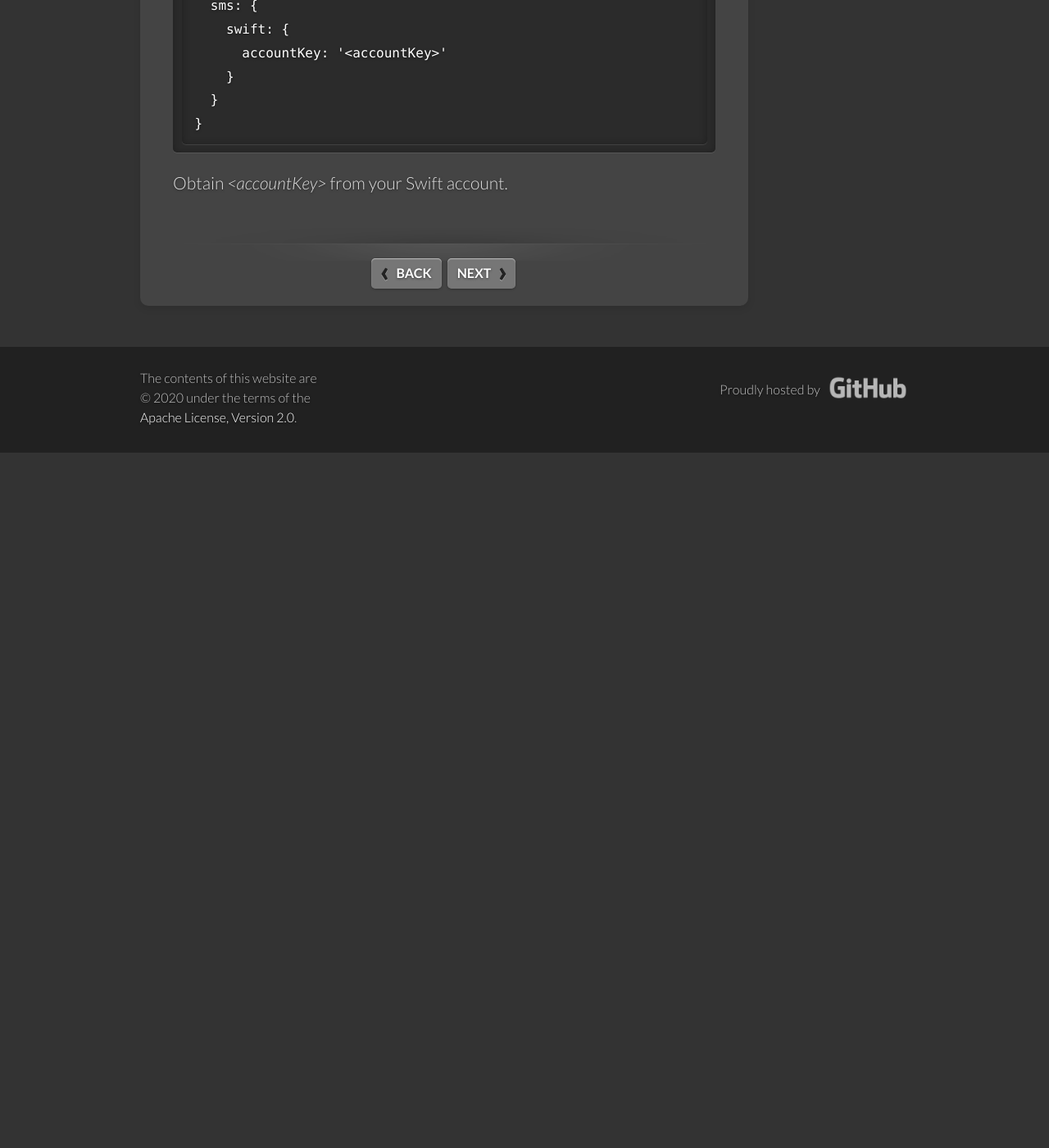
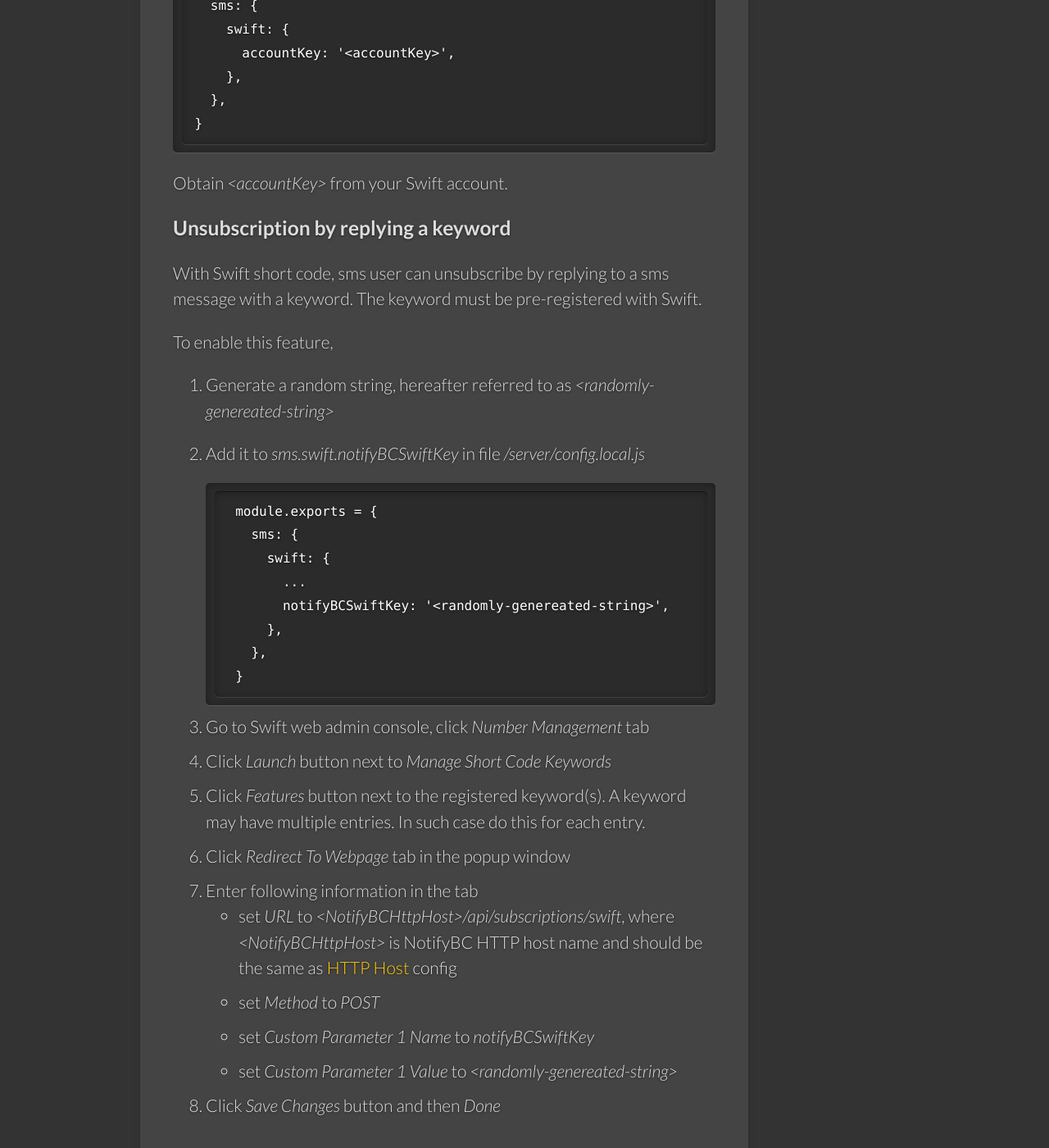
Before and after one commit to bcgov/MyGovBC-notification-server, a Jekyll site: the page built from docs/_docs/config-sms.md, in a window 1280 px wide and 1400 px high, scrolled down 1544 px. Shown: the whole window at 82% size. Built offline with Jekyll 4.4.1, drawn with Linux system fonts in a browser that asks for light colours; before the commit the page ends 2096 px from its top, so only the background shows below that.

Commit message:
updated docs

````diff
--- a/docs/_docs/config-sms.md
+++ b/docs/_docs/config-sms.md
@@ -4,12 +4,12 @@
 permalink: /docs/config-sms/
 ---
 
-*NotifyBC* depends on underlying SMS service providers to deliver SMS messages. The supported service providers are
+_NotifyBC_ depends on underlying SMS service providers to deliver SMS messages. The supported service providers are
 
- * [Twilio](https://twilio.com/) (default)
- * [Swift](https://www.swiftsmsgateway.com)
+- [Twilio](https://twilio.com/) (default)
+- [Swift](https://www.swiftsmsgateway.com)
 
-Only one service provider can be chosen per installation. To change service provider, add following *smsServiceProvider* config object to file */server/config.local.js*
+Only one service provider can be chosen per installation. To change service provider, add following _smsServiceProvider_ config object to file _/server/config.local.js_
 
 ```js
 module.exports = {
@@ -17,10 +17,12 @@
   smsServiceProvider: 'swift'
 }
 ```
+
 The rest configs are service provider specific. You should have an account with the chosen service provider before proceeding.
 
 ## Twilio
-Add *sms.twilio* config object to file */server/config.local.js*
+
+Add _sms.twilio_ config object to file _/server/config.local.js_
 
 ```js
 module.exports = {
@@ -28,23 +30,56 @@
     twilio: {
       accountSid: '<AccountSid>',
       authToken: '<AuthToken>',
-      fromNumber: '<FromNumber>'
-    }
-  }
+      fromNumber: '<FromNumber>',
+    },
+  },
 }
 ```
-Obtain *\<AccountSid\>*, *\<AuthToken\>* and *\<FromNumber\>* from your Twilio account.
+
+Obtain _\<AccountSid\>_, _\<AuthToken\>_ and _\<FromNumber\>_ from your Twilio account.
 
 ## Swift
-Add *sms.swift* config object to file */server/config.local.js*
+
+Add _sms.swift_ config object to file _/server/config.local.js_
 
 ```js
 module.exports = {
   sms: {
     swift: {
-      accountKey: '<accountKey>'
-    }
-  }
+      accountKey: '<accountKey>',
+    },
+  },
 }
 ```
-Obtain *\<accountKey\>* from your Swift account.
+
+Obtain _\<accountKey\>_ from your Swift account.
+
+### Unsubscription by replying a keyword
+
+With Swift short code, sms user can unsubscribe by replying to a sms message with a keyword. The keyword must be pre-registered with Swift.
+
+To enable this feature,
+
+1. Generate a random string, hereafter referred to as *\<randomly-genereated-string\>*
+2. Add it to _sms.swift.notifyBCSwiftKey_ in file _/server/config.local.js_
+
+   ```js
+    module.exports = {
+      sms: {
+        swift: {
+          ...
+          notifyBCSwiftKey: '<randomly-genereated-string>',
+        },
+      },
+    }
+   ```
+3. Go to Swift web admin console, click *Number Management* tab
+4. Click *Launch* button next to *Manage Short Code Keywords*
+5. Click *Features* button next to the registered keyword(s). A keyword may have multiple entries. In such case do this for each entry.
+6. Click *Redirect To Webpage* tab in the popup window
+7. Enter following information in the tab
+   * set *URL* to *\<NotifyBCHttpHost\>/api/subscriptions/swift*, where *\<NotifyBCHttpHost\>* is NotifyBC HTTP host name and should be the same as [HTTP Host](../config-httpHost/) config
+   * set *Method* to *POST*
+   * set *Custom Parameter 1 Name* to *notifyBCSwiftKey*
+   * set *Custom Parameter 1 Value* to *\<randomly-genereated-string\>*
+8. Click *Save Changes* button and then *Done*
````
Also changed, not shown: common/models/subscription.js (+6 -3 lines).
